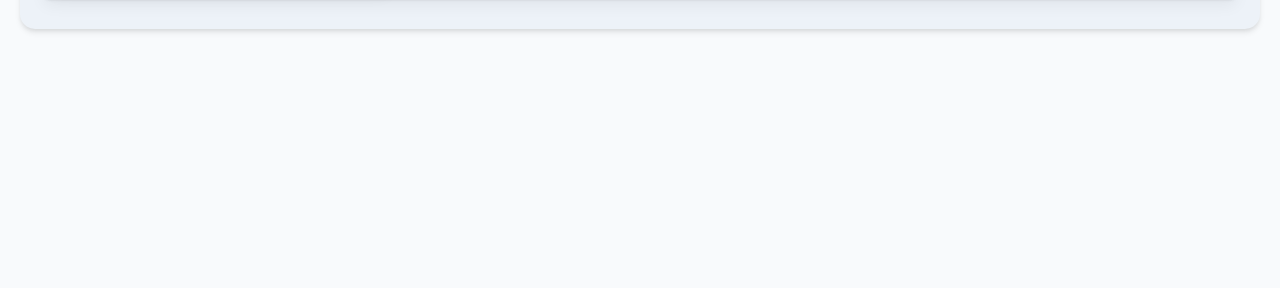
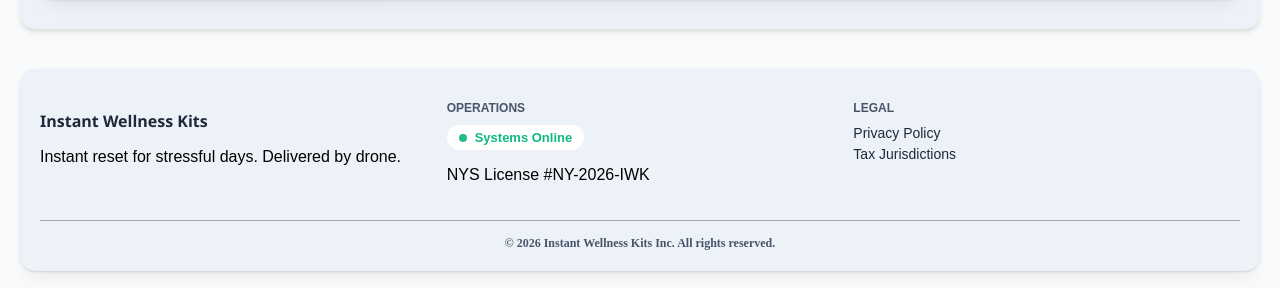
Before and after one commit to Steert/BarbarikiWeb, a React (Vite) app in the folder Client/: page / in a window 1280 px wide. Shown: the part 717-1005 px from the top of the page. Before the commit the page ends 800 px from the top, so only its background shows below. Built offline with nearby package versions, Linux system fonts and the light colour scheme; no server answers.

Commit message:
Add footer

```diff
--- a/Client/src/App.jsx
+++ b/Client/src/App.jsx
@@ -1,6 +1,7 @@
 import './App.css'
 import Header from './components/header/Header'
 import Container from './components/container/Container'
+import Footer from './components/footer/Footer'
 
 function App() {
 
@@ -8,6 +9,7 @@ function App() {
     <>
       <Header/>
       <Container/>
+      <Footer/>
     </>
   )
 }
--- a/Client/src/components/footer/Footer.css
+++ b/Client/src/components/footer/Footer.css
@@ -0,0 +1,92 @@
+.footer {
+  background-color: #edf2f8;
+  padding: 20px;
+  border-radius: 15px;
+  margin: 20px;
+  box-shadow:
+    0 1px 3px 0 rgba(0, 0, 0, 0.1),
+    0 1px 2px -1px rgba(0, 0, 0, 0.1),
+    0 10px 15px -3px rgba(0, 0, 0, 0.05);
+}
+
+.footer-content {
+  display: flex;
+  justify-content: space-between;
+  gap: 20px;
+  margin-bottom: 20px;
+}
+
+.footer-section {
+  flex: 1;
+  font-family: "Arial", sans-serif;
+}
+
+.footer-logo {
+  font-family: "Segoe UI", Tahoma, sans-serif;
+  font-weight: 800;
+  margin-bottom: 10px;
+  color: #1e293b;
+}
+
+.footer-label {
+  font-weight: bold;
+  color: #475569;
+  font-size: 12px;
+  text-transform: uppercase;
+  margin-bottom: 10px;
+}
+
+.status-badge {
+  display: inline-flex;
+  align-items: center;
+  gap: 8px;
+  background: white;
+  padding: 5px 12px;
+  border-radius: 20px;
+  font-size: 13px;
+  font-weight: bold;
+  color: #10b981;
+}
+
+.dot {
+  height: 8px;
+  width: 8px;
+  background-color: #10b981;
+  border-radius: 50%;
+  display: inline-block;
+  animation: pulse 2s infinite;
+}
+
+.footer-links a {
+  display: block;
+  color: #1e293b;
+  text-decoration: none;
+  font-size: 14px;
+  margin-bottom: 5px;
+  transition: opacity 0.2s;
+}
+
+.footer-links a:hover {
+  opacity: 0.7;
+}
+
+.footer-bottom {
+  text-align: center;
+  border-top: 1px solid rgba(0, 0, 0, 0.3);
+  padding-top: 15px;
+  font-size: 12px;
+  color: #475569;
+  font-weight: bold;
+}
+
+@keyframes pulse {
+  0% {
+    opacity: 1;
+  }
+  50% {
+    opacity: 0.4;
+  }
+  100% {
+    opacity: 1;
+  }
+}
--- a/Client/src/components/footer/Footer.jsx
+++ b/Client/src/components/footer/Footer.jsx
@@ -1,10 +1,35 @@
 import React from 'react';
+import './Footer.css';
 
 const Footer = () => {
     return (
-        <div className="footer-container">
+      <footer className="footer">
+        <div className="footer-content">
+          <div className="footer-section">
+            <h4 className="footer-logo">Instant Wellness Kits</h4>
+            <p>Instant reset for stressful days. Delivered by drone.</p>
+          </div>
 
+          <div className="footer-section">
+            <p className="footer-label">Operations</p>
+            <div className="status-badge">
+              <span className="dot"></span> Systems Online
+            </div>
+            <p className="license-text">NYS License #NY-2026-IWK</p>
+          </div>
+
+          <div className="footer-section">
+            <p className="footer-label">Legal</p>
+            <div className="footer-links">
+              <a href="#">Privacy Policy</a>
+              <a href="#">Tax Jurisdictions</a>
+            </div>
+          </div>
         </div>
+        <div className="footer-bottom">
+          © 2026 Instant Wellness Kits Inc. All rights reserved.
+        </div>
+      </footer>
     );
 }
 
```
